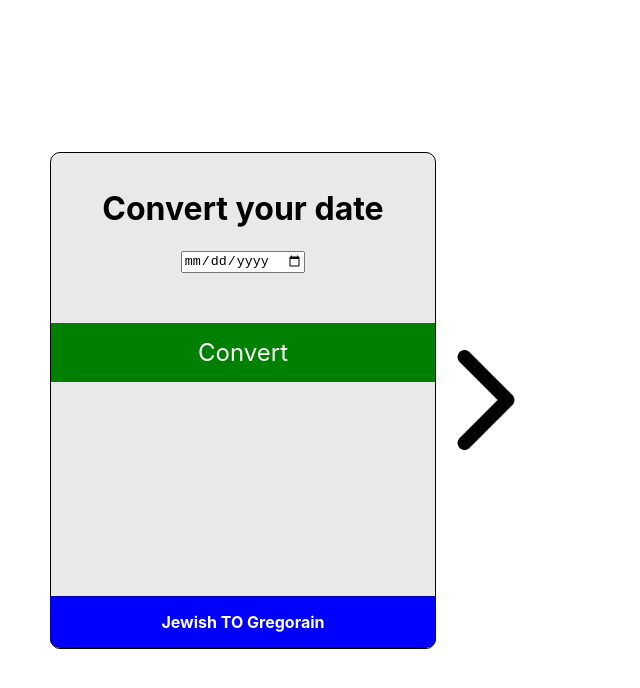
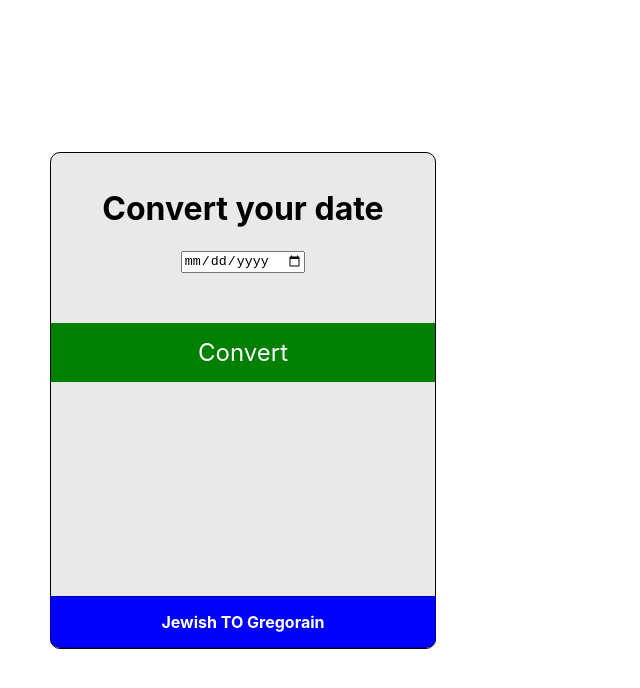
Before and after one commit to SergeyArenzon/web-date-converter, a React (Create React App) app: page / in a window 1280 px wide. Shown: the top 688 px of the page, without its empty margins (0-640 px from the left). Built offline with nearby package versions, Linux system fonts and the light colour scheme.

Commit message:
add arrow animation

```diff
--- a/src/App.js
+++ b/src/App.js
@@ -10,6 +10,8 @@ function App() {
     const [error, setError] = useState("");
     const [afterSunshine, setAfterSunshine] = useState("");
     const [basicJewishDay, setBasicJewishDay] = useState("");
+    const [showArrow, setShowArrow] = useState(false);
+
 
     const inputDateHandler = (inputDate) => {
         const date = {};
@@ -29,6 +31,7 @@ function App() {
     };
     const convertHandler = () => {
         if (date !== "") {
+            setShowArrow(true);
             setError("");
 
             if (toHebrew) {
@@ -48,6 +51,8 @@ function App() {
                     .then((res) => setOutput(res.data.hebrew));
             }
         } else if (basicJewishDay) {
+            setShowArrow(true);
+
             const fixedDate = inputHebrewDateHandler(
                 basicJewishDay.date.toString()
             );
@@ -62,6 +67,7 @@ function App() {
     // handles change convert modes
     const changeHandler = () => {
         setToHebrew(!toHebrew);
+        setShowArrow(false);
         setOutput("");
         setError("");
         setBasicJewishDay("");
@@ -92,6 +98,12 @@ function App() {
         );
     }
 
+    let arrow_animation = classes.Arrow;
+
+    if(showArrow){
+        arrow_animation = [classes.Arrow, classes.ArrowReveal].join(' ');
+    }
+
     return (
         <div className={classes.App}>
             <div className={classes.Form}>
@@ -109,7 +121,7 @@ function App() {
                 </div>
             </div>
             <div className={classes.Output}>
-                <div className={classes.Arrow}></div> <div className={classes.OutputDate}>{output}</div>
+                <div className={arrow_animation}></div> <div className={classes.OutputDate}>{output}</div>
             </div>
         </div>
     );
--- a/src/App.module.css
+++ b/src/App.module.css
@@ -116,7 +116,18 @@
   background-position: center;
   background-image: 200px;
   background-size: 100px;
+  position: relative;
+  left: -100px;
+  z-index: -5;
+  transition: all .4s linear;
+
 }
+
+.ArrowReveal{
+  left: 0px;
+  transition: all .6s linear;
+}
+
 
 .Output{
   display: flex;
```
